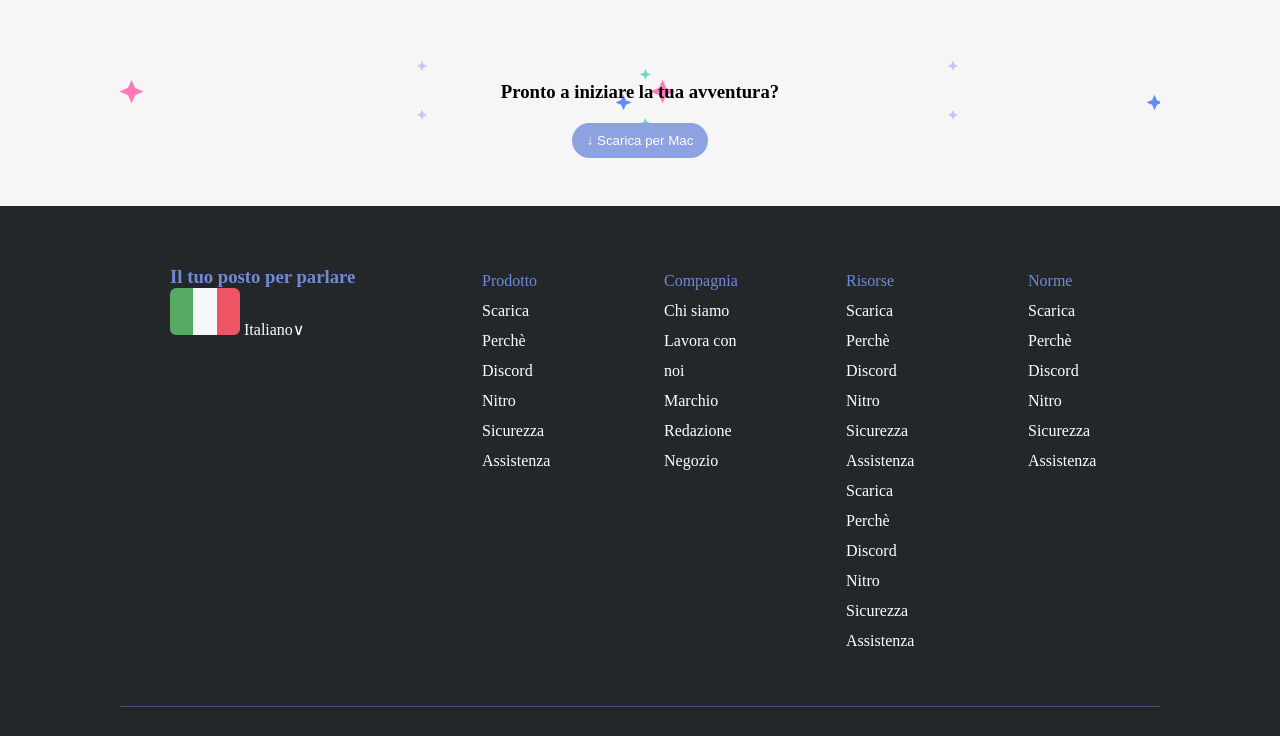
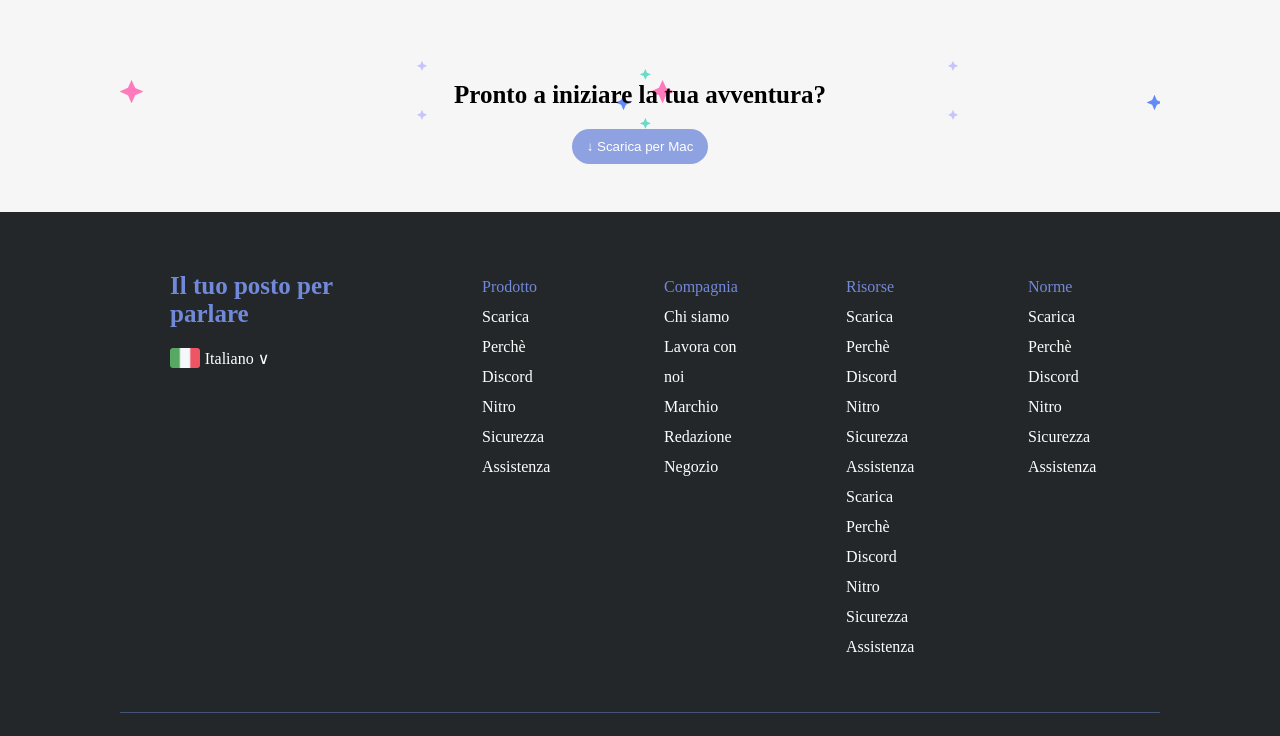
Before and after one commit to GloriaBimbi/htmlcss-discord, a plain HTML site: page index.html in a window 1280 px wide. Shown: the part 2450-3186 px from the top of the page. Drawn offline with Linux system fonts and the light colour scheme.

Commit message:
fix font-size

```diff
--- a/css/style.css
+++ b/css/style.css
@@ -224,6 +224,21 @@ main > .download .col {
   padding: 50px;
 }
 
+h3 {
+  font-size: 25px;
+}
+
+.select-language {
+  display: flex;
+  align-items: center;
+  margin-top: 20px;
+}
+
+.bandiera-italiana {
+  height: 20px;
+  margin-right: 5px;
+}
+
 .footer-title,
 .footer-list-title {
   color: rgb(114 137 218);
@@ -262,7 +277,7 @@ main > .download .col {
   display: flex;
   justify-content: space-between;
   align-items: center;
-
+  padding-bottom: 100px;
   /* debug
   height: 100px;
   background-color: #7fffd4; */
--- a/index.html
+++ b/index.html
@@ -130,9 +130,19 @@
         <div class="upper-footer">
           <div class="col-small footer-col-small">
             <h3 class="footer-title">Il tuo posto per parlare</h3>
-            <div>
-              <img src="./img/ita.png" alt="bandiera italiana" />
-              <span class="language">Italiano∨</span>
+            <div class="select-language">
+              <img
+                src="./img/ita.png"
+                alt="bandiera italiana"
+                class="bandiera-italiana"
+              />
+              <span class="language">Italiano ∨</span>
+            </div>
+            <div class="media-logo">
+              <i></i>
+              <i></i>
+              <i></i>
+              <i></i>
             </div>
           </div>
           <div class="col-big">
```
